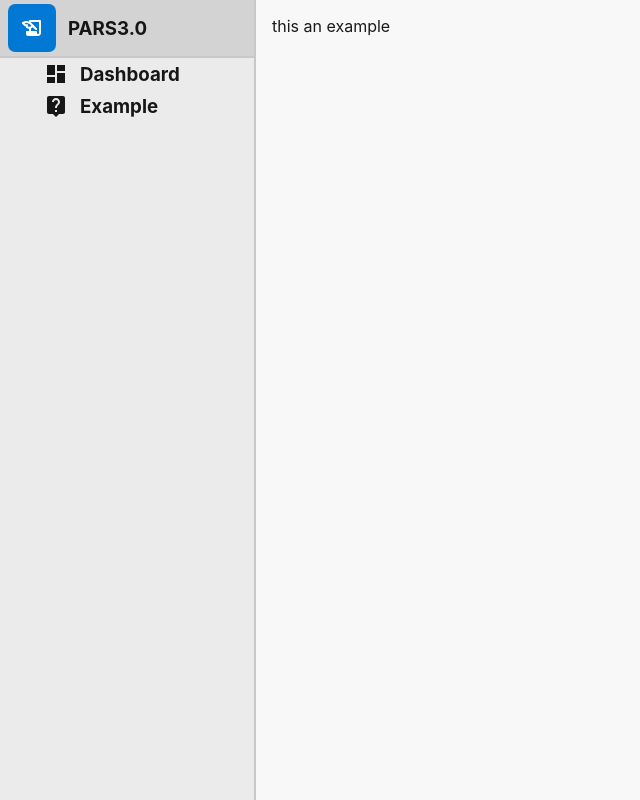
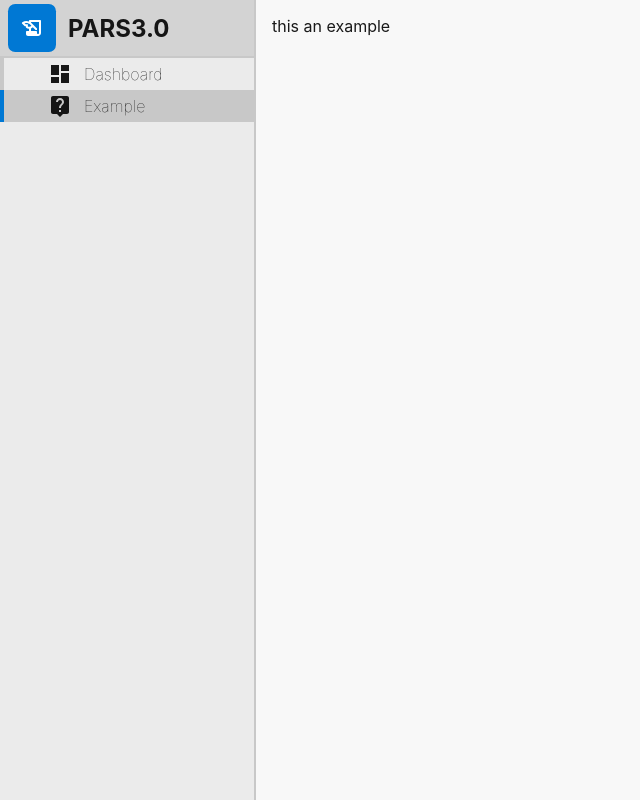
Before and after one commit to ItsWorkzFontys/Pars3.0, a React (Create React App) app in the folder Pars_Frontend/pars_validationdashboard/: page /example in a window 1280 px wide. Shown: the whole page, without its empty margins (0-640 px from the left). Built offline with nearby package versions, Linux system fonts and the light colour scheme.

Commit message:
active header

```diff
--- a/Pars_Frontend/pars_validationdashboard/src/Shared/Components/SideBar/SidbarIcon/SidebarIcon.tsx
+++ b/Pars_Frontend/pars_validationdashboard/src/Shared/Components/SideBar/SidbarIcon/SidebarIcon.tsx
@@ -1,7 +1,7 @@
 import React, { ReactNode, ReactElement } from "react";
 import './sidebar-icon.scss';
 import { IconProps } from "@mui/material";
-import { Link } from 'react-router-dom'
+import { NavLink } from 'react-router-dom'
 
 type SidebarIconProps = {
     children: ReactNode;
@@ -12,11 +12,18 @@ type SidebarIconProps = {
 
 function SidebarIcon({header, link, children, icon}: SidebarIconProps): JSX.Element {
     return(
-        <Link to={link} className={header? "sidebar-row-icon header-icon" : "sidebar-row-icon"}
+        <NavLink to={link} className={
+            ({isActive}) => {
+                let __class = "sidebar-row-icon"
+                __class += isActive && !header ? " active" : "";
+                __class += header ? " header-icon" : ""
+                return __class;
+                }
+             }
         >
             {icon}
             {children}
-        </Link>
+        </NavLink>
     );
 }
 
--- a/Pars_Frontend/pars_validationdashboard/src/Shared/Components/SideBar/SidbarIcon/sidebar-icon.scss
+++ b/Pars_Frontend/pars_validationdashboard/src/Shared/Components/SideBar/SidbarIcon/sidebar-icon.scss
@@ -9,6 +9,7 @@
     align-items: center;
     height: 2vh;
     padding: 0.5em 0.5em;
+    border-left: 4px solid $neutral-20;
 
 
     &:hover {
@@ -24,13 +25,14 @@
         margin-left: 1em;
         margin: 0;
         padding: 0;
+        font-weight: 100;
+        font-size: 1em;
     }
 
     .icon {
         padding: 0.5em;
         border-radius: 15%;
         margin-left:1em;
-
     }
 
     .icon-background {
@@ -45,4 +47,14 @@
 }
 .header-icon {
     height: 5vh;
+    border-left: none;
+    h3 {
+        font-weight: bold;
+        font-size: 1.5em;
+    }
 }
+
+.active {
+    background-color: $neutral-20;
+    border-left: 4px solid $communication-primary;
+}
```
